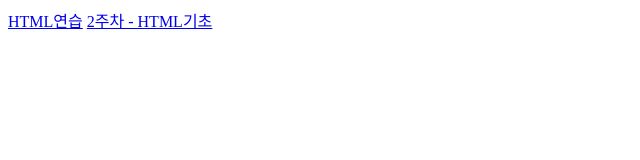
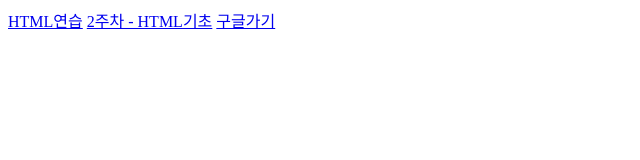
Before and after one commit to quapingg/DP2019, a plain HTML site: page index.html in a window 1280 px wide. Shown: the whole page, without its empty margins (0-640 px from the left). Drawn offline with Linux system fonts and the light colour scheme.

Commit message:
Update index.html

```diff
--- a/index.html
+++ b/index.html
@@ -16,4 +16,5 @@
 
 <a href="./training.html">HTML연습</a>
 <a href="html_part1.html">2주차 - HTML기초</a>
+<a href="https://www.google.com">구글가기</a>
 <br />
```
